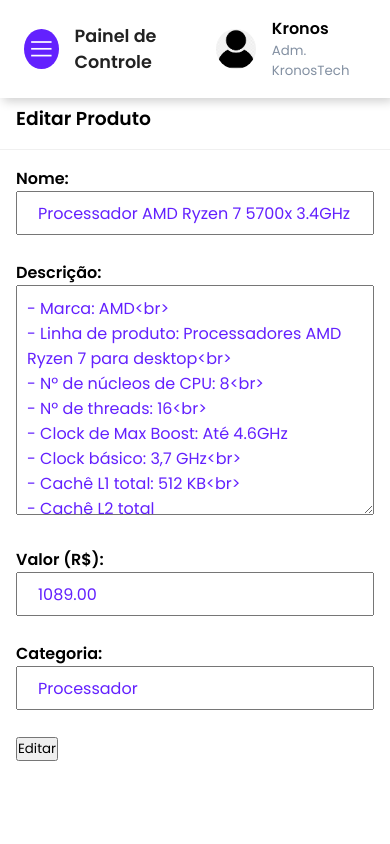
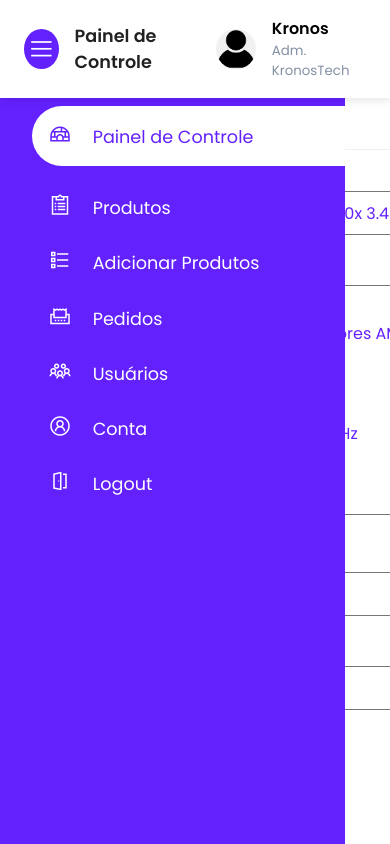
Before and after one commit to deene7/KronosTech, a PHP site: page /admin/edit_product.php?product_id=1 in a window 390 px wide, after a click that opens the changed part; the page is wider, and only the part inside the window is pictured. Run offline with PHP 8.4, Linux system fonts and the light colour scheme; a user stored in the database is signed in; data comes from the database, SQL or seed files in the repository.

Commit message:
responsividade admin

```diff
--- a/admin/edit_product.php
+++ b/admin/edit_product.php
@@ -23,7 +23,7 @@ if (isset($_GET['product_id'])) {
     if ($stmt->execute()) {
         $stmt->close();  // Fechar o statement após a execução
         $conn->close();  // Fechar a conexão após a execução
-        header('location: products.php?edit_success_message=Você editou o produto com sucesso!!');
+        header('location: products.php?edit_success_message=Você editou o produto com sucesso!');
         exit;
     } else {
         $stmt->close();  // Fechar o statement após a execução
--- a/admin/header.php
+++ b/admin/header.php
@@ -1,29 +1,65 @@
 <?php session_start(); ?>
-
-<?php include('../server/connection.php') ?>
+<?php include('../server/connection.php'); ?>
 
 <!DOCTYPE html>
 <html lang="pt">
 <head>
     <meta charset="UTF-8">
-    <meta name="viewport" content="width=device-width,initial-scale=1,maximum-scale=1">
-    <meta name="viewport" content="width=device-width, initial-scale=1.0">
+    <meta name="viewport" content="width=device-width, initial-scale=1, maximum-scale=1">
     <title>Painel de Controle | KronosTech</title>
-    <link rel= "stylesheet" href= "https://maxst.icons8.com/vue-static/landings/line-awesome/line-awesome/1.3.0/css/line-awesome.min.css" >
+    <link rel="stylesheet" href="https://maxst.icons8.com/vue-static/landings/line-awesome/line-awesome/1.3.0/css/line-awesome.min.css">
     <link rel="stylesheet" href="styles.css">
 </head>
 <body>
-    <!--Header -->
+    <input type="checkbox" id="nav-toggle" style="display: none;">
+    <div class="sidebar">
+
+        <div class="sidebar-brand">
+            <h2><span class="lab la-accusoft"></span><span>KronosTech</span></h2>
+        </div>
+
+        <div class="sidebar-menu">
+            <ul>
+                <li>
+                    <a href="dashboard.php" class="active"><span class="las la-igloo"></span>
+                    <span>Painel de Controle</span></a>
+                </li>
+                <li>
+                    <a href="products.php"><span class="las la-clipboard-list"></span>
+                    <span>Produtos</span></a>
+                </li>
+                <li>
+                    <a href=""><span class="las la-list"></span>
+                    <span>Adicionar Produtos</span></a>
+                </li>
+                <li>
+                    <a href="orders.php"><span class="las la-receipt"></span>
+                    <span>Pedidos</span></a>
+                </li>
+                <li>
+                    <a href=""><span class="las la-users"></span>
+                    <span>Usuários</span></a>
+                </li>
+                <li>
+                    <a href=""><span class="las la-user-circle"></span>
+                    <span>Conta</span></a>
+                </li>
+                <li>
+                    <a href="logout.php?logout=1"><span class="las la-door-open"></span>
+                    <span>Logout</span></a>
+                </li>
+            </ul>
+        </div>
+    </div>
+
     <div class="main-content">
         <header>
-                <h2><label for="nav-toggle">
+            <h2>
+                <label for="nav-toggle">
                     <span class="las la-bars"></span>
                 </label>
-
                 Painel de Controle
             </h2>
-
-
             <div class="user-wrapper">
                 <img src="img 2.png" width="40px" height="40px">
                 <div>
--- a/admin/sidebar.php
+++ b/admin/sidebar.php
@@ -1,6 +1,6 @@
-<input type="checkbox" id="nav-toggle">
-    <!--BARRRA LATERAL -->
+<!-- <input type="checkbox" id="nav-toggle" style="display: none;">
 <div class="sidebar">
+
     <div class="sidebar-brand">
         <h2><span class="lab la-accusoft"></span><span>KronosTech</span></h2>
     </div>
@@ -37,4 +37,4 @@
             </li>
         </ul>
     </div>
-    </div>
+</div> -->
--- a/admin/styles.css
+++ b/admin/styles.css
@@ -73,6 +73,20 @@
 }
 
 #nav-toggle:checked + .sidebar .sidebar-brand,
+#nav-toggle :checked + .sidebar li {
+  padding-left: 1rem;
+  text-align: center;
+}
+
+#nav-toggle :checked + .sidebar li a{
+  padding-left: 0rem;
+}
+
+#nav-toggle :checked + .sidebar li a span{
+  padding-left: 0rem;
+}
+
+#nav-toggle:checked + .sidebar .sidebar-brand,
 #nav-toggle:checked + .sidebar li {
   padding-left: 0.5rem;
   text-align: center;
@@ -88,18 +102,19 @@
   display: none;
 }
 
-#nav-toggle:checked ~ .main-content{
+#nav-toggle:checked ~ .main-content {
   margin-left: 70px;
 }
 
-#nav-toggle:checked ~ .main-content header{
-  width: calc(100% - 70px);
-  left: 70px;
-}
 
 .main-content {
   transition: margin-left 300ms;
   margin-left: 255px;
+}
+
+#nav-toggle:checked ~ .main-content header {
+  width: calc(100% - 70px);
+  left: 70px;
 }
 
 header {
@@ -107,7 +122,7 @@ header {
   display: flex;
   justify-content: space-between;
   padding: 1rem 1.5rem;
-  box-shadow: 3px 3px 10px rgba(0, 0, 0, 0.2);
+  box-shadow: 1px 1px 10px rgba(0, 0, 0, 0.13);
   position: fixed;
   left: 255px;
   width: calc(100% - 255px);
@@ -204,6 +219,8 @@ main {
   justify-content: space-between;
   align-items: center;
   border-bottom: 1px solid #f0f0f0;
+
+  font-weight: bold;
 }
 
 .card-header button {
@@ -298,6 +315,19 @@ tr td:last-child {
     width: 70px;
   }
 
+  .sidebar .sidebar-brand,
+  .sidebar li {
+    padding-left: 1rem;
+    text-align: center;
+  }
+
+  .sidebar li a{
+    padding-left: 0rem;
+  }
+
+  .sidebar li a span{
+    padding-left: 0rem;
+  }
 
   .sidebar .sidebar-brand,
   .sidebar li {
@@ -430,6 +440,27 @@ tr td:last-child {
   header {
     width: 100% !important;
     left: 0 !important;
+  }
+
+  #nav-toggle:checked + .sidebar {
+    left: 0 !important;
+    z-index: 100;
+    width: 345px;
+  }
+
+  #nav-toggle:checked + .sidebar .sidebar-brand,
+  #nav-toggle:checked + .sidebar li {
+    padding-left: 2rem;
+    text-align: left;
+  }
+
+  #nav-toggle:checked + .sidebar li a {
+    padding-left: 1rem;
+  }
+
+  #nav-toggle:checked + .sidebar .sidebar-brand h2 span:last-child,
+  #nav-toggle:checked + .sidebar li a span:last-child {
+    display: inline;
   }
 
   .container-adm {
@@ -574,3 +605,22 @@ hr.custom-hr-shop {
   resize: vertical; /* Permite redimensionar verticalmente */
   color: var(--main-color);
 }
+
+.btn {
+  background-color: #6321fe;
+  color: #fff;
+  padding: 8px;
+  border-radius: 5px;
+  border: none;
+
+  font-weight: bold;
+  transition: 0.4s ease;
+}
+
+.btn:hover {
+  background-color: #000;
+}
+
+button {
+  border: none;
+}
```
Also changed, not shown: other parts of admin/styles.css (+8 -28 lines), admin/dashboard.php (+3 -6 lines). Lines whose indentation alone changed are shown as unchanged.
